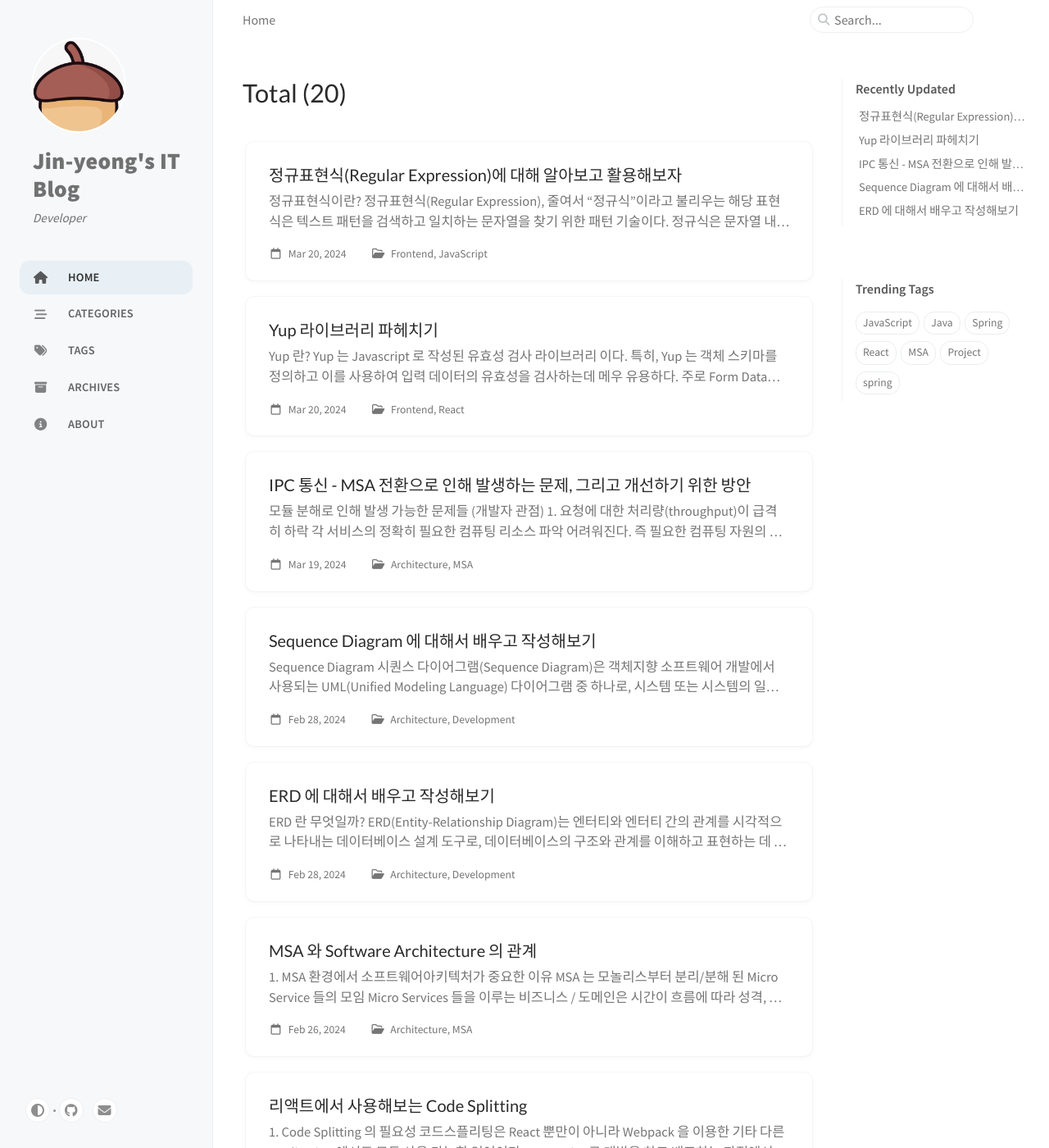
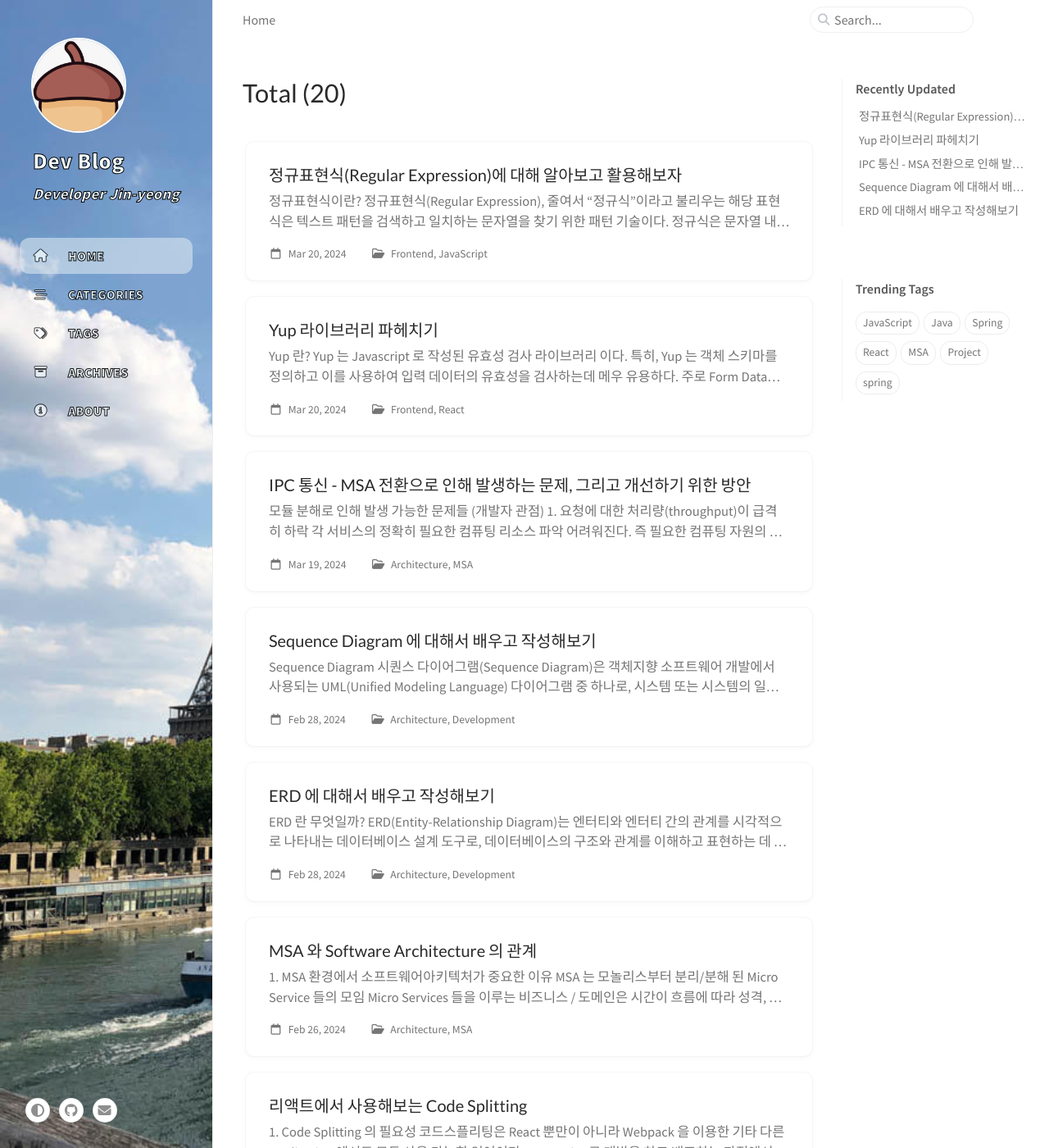
Before and after one commit to yeong0724/yeong0724.github.io, a Jekyll site: the page built from index.markdown, in a window 1280 px wide and 1400 px high. Shown: the whole window at 82% size. Built offline with Jekyll 4.4.1, drawn with Linux system fonts in a browser that asks for light colours; cached includes are drawn as plain includes.

Commit message:
스타일 수정

```diff
--- a/_config.yml
+++ b/_config.yml
@@ -14,9 +14,9 @@ timezone: Asia/Seoul
 # jekyll-seo-tag settings › https://github.com/jekyll/jekyll-seo-tag/blob/master/docs/usage.md
 # ↓ --------------------------
 
-title: "Jin-yeong's  IT  Blog" # the main title
+title: "Dev  Blog" # the main title
 
-tagline: Developer # it will display as the sub-title
+tagline: Developer Jin-yeong # it will display as the sub-title
 
 description: >- # used by seo meta and the atom feed
   A minimal, responsive and feature-rich Jekyll theme for technical writing.
--- a/_sass/addon/commons.scss
+++ b/_sass/addon/commons.scss
@@ -3,22 +3,22 @@
 html {
   @media (prefers-color-scheme: light) {
     &:not([data-mode]),
-    &[data-mode='light'] {
+    &[data-mode="light"] {
       @include light-scheme;
     }
 
-    &[data-mode='dark'] {
+    &[data-mode="dark"] {
       @include dark-scheme;
     }
   }
 
   @media (prefers-color-scheme: dark) {
     &:not([data-mode]),
-    &[data-mode='dark'] {
+    &[data-mode="dark"] {
       @include dark-scheme;
     }
 
-    &[data-mode='light'] {
+    &[data-mode="light"] {
       @include light-scheme;
     }
   }
@@ -88,7 +88,7 @@ blockquote {
     margin-bottom: 0;
   }
 
-  &[class^='prompt-'] {
+  &[class^="prompt-"] {
     border-left: 0;
     position: relative;
     padding: 1rem 1rem 1rem 3rem;
@@ -107,10 +107,10 @@ blockquote {
     }
   }
 
-  @include prompt('tip', '\f0eb', 'regular');
-  @include prompt('info', '\f06a');
-  @include prompt('warning', '\f06a');
-  @include prompt('danger', '\f071');
+  @include prompt("tip", "\f0eb", "regular");
+  @include prompt("info", "\f06a");
+  @include prompt("warning", "\f06a");
+  @include prompt("danger", "\f071");
 }
 
 kbd {
@@ -343,7 +343,7 @@ sup {
   &::before {
     @extend %rounded;
 
-    content: '';
+    content: "";
     width: 100%;
     height: 100%;
     position: absolute;
@@ -467,7 +467,7 @@ main {
       }
     }
 
-    input[type='checkbox'] {
+    input[type="checkbox"] {
       margin: 0 0.5rem 0.2rem -1.3rem;
       vertical-align: middle;
     }
@@ -516,7 +516,7 @@ main {
   background: var(--img-bg);
 
   &::before {
-    content: '';
+    content: "";
     position: absolute;
     background: var(--shimmer-bg);
     height: 100%;
@@ -678,7 +678,7 @@ mjx-container {
 
 /* --- sidebar layout --- */
 
-$sidebar-display: 'sidebar-display';
+$sidebar-display: "sidebar-display";
 $btn-border-width: 3px;
 $btn-mb: 0.5rem;
 
@@ -692,8 +692,10 @@ $btn-mb: 0.5rem;
   overflow-y: auto;
   width: $sidebar-width;
   z-index: 99;
-  background: var(--sidebar-bg);
+  // background: var(--sidebar-bg);
+  background: url("/assets/img/Eiffel Tower_2.jpg");
   border-right: 1px solid var(--sidebar-border-color);
+  background-size: cover;
 
   /* Hide scrollbar for Chrome, Safari and Opera */
   &::-webkit-scrollbar {
@@ -753,13 +755,17 @@ $btn-mb: 0.5rem;
       @extend %clickable-transition;
       @extend %sidebar-link-hover;
 
-      color: var(--site-title-color);
+      // color: var(--site-title-color);
+      color: rgba(246, 254, 255, 99%);
+      -webkit-text-stroke: 1px black;
     }
   }
 
   .site-subtitle {
-    font-size: 95%;
-    color: var(--site-subtitle-color);
+    font-size: 1.2rem;
+    font-weight: 900;
+    -webkit-text-stroke: 1px black;
+    color: rgba(246, 254, 255, 99%);
     margin-top: 0.25rem;
     word-spacing: 1px;
     -webkit-user-select: none;
@@ -793,11 +799,16 @@ $btn-mb: 0.5rem;
           font-size: 95%;
           opacity: 0.8;
           margin-right: 1.5rem;
+          -webkit-text-stroke: 1px black;
+          color: rgba(246, 254, 255, 99%);
         }
 
         span {
-          font-size: 90%;
+          font-size: 100%;
           letter-spacing: 0.2px;
+          font-weight: 900;
+          -webkit-text-stroke: 1px black;
+          color: rgba(246, 254, 255, 99%);
         }
       }
 
@@ -871,7 +882,7 @@ $btn-mb: 0.5rem;
       @include ml-mr(calc(($sb-btn-gap - $btn-border-width) / 2));
 
       background-color: var(--sidebar-btn-color);
-      content: '';
+      content: "";
       width: $btn-border-width;
       height: $btn-border-width;
       border-radius: 50%;
@@ -929,7 +940,7 @@ $btn-mb: 0.5rem;
     span {
       &:not(:last-child) {
         &::after {
-          content: '›';
+          content: "›";
           padding: 0 0.3rem;
         }
       }
@@ -1036,7 +1047,7 @@ search {
     margin: 0 1.25rem 1rem 0;
 
     &::before {
-      content: '#';
+      content: "#";
       color: var(--text-muted-color);
       padding-right: 0.2rem;
     }
@@ -1229,7 +1240,7 @@ search {
 @media all and (max-width: 576px) {
   main {
     .content {
-      > blockquote[class^='prompt-'] {
+      > blockquote[class^="prompt-"] {
         @include ml-mr(-1rem);
 
         border-radius: 0;
```
Also changed, not shown: assets/img/Eiffel Tower_2.jpg (added), assets/img/bg_img.png (added).
